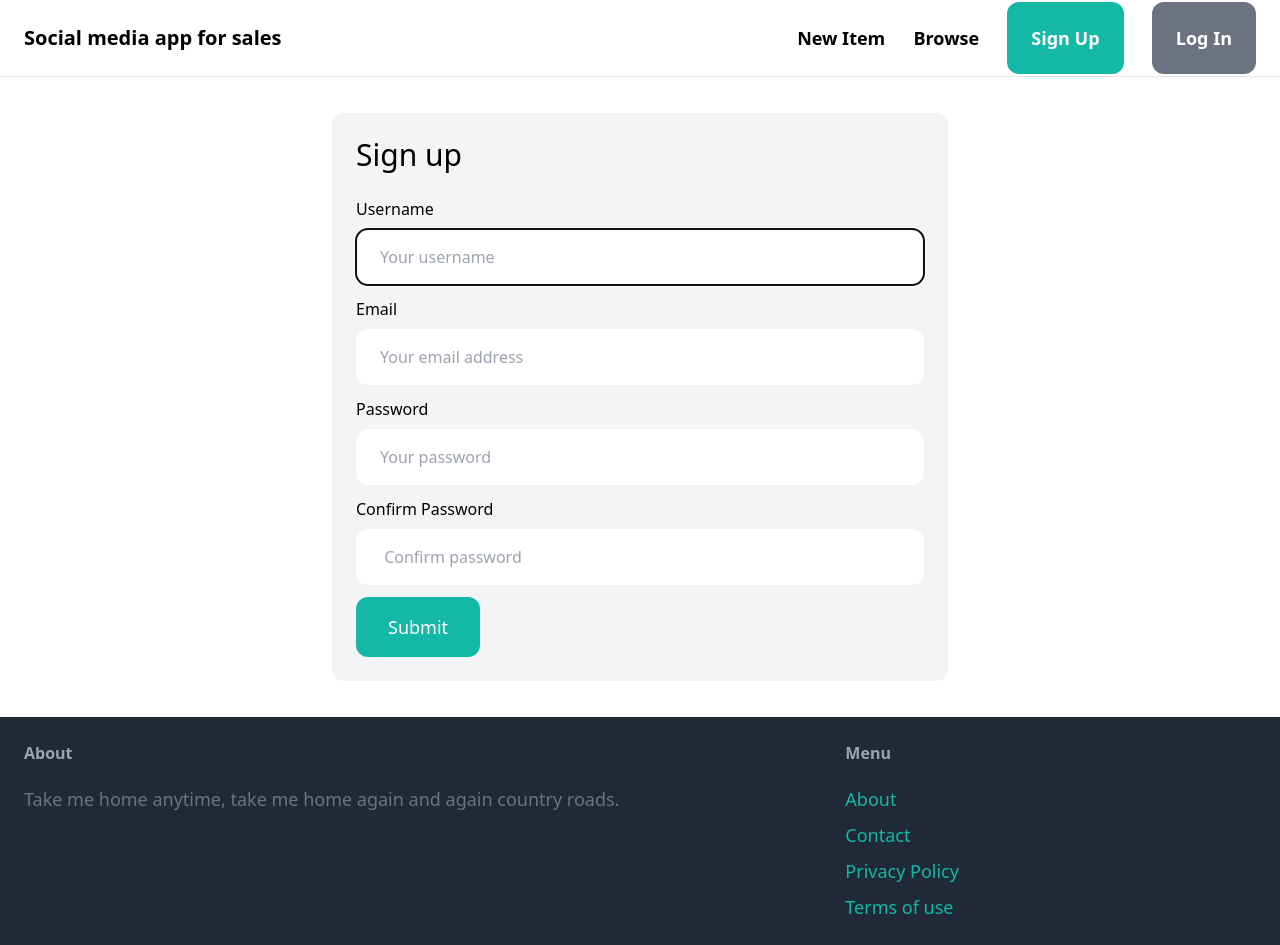
After one commit to kiplongu/SocialMediaApp, a Django app: page /signup/ in a window 1280 px wide. The commit adds this page. Run offline with Django 4.2, Linux system fonts and the light colour scheme; some libraries are stand-ins or nearby versions.

Commit message:
Implemented Signup functionality in the application

```diff
--- /dev/null
+++ b/fuseapp/core/forms.py
@@ -0,0 +1,25 @@
+from django import forms
+from django.contrib.auth.forms import UserCreationForm
+from django.contrib.auth.models import User
+
+class SignupForm(UserCreationForm):
+    class Meta:
+        model = User
+        fields = ('username', 'email', 'password1', 'password2')
+
+    username = forms.CharField(widget=forms.TextInput(attrs={
+        'placeholder': 'Your username',
+        'class': 'w-full py-4 px-6 rounded-xl'
+    }))
+    email = forms.CharField(widget=forms.EmailInput(attrs={
+        'placeholder': 'Your email address',
+        'class': 'w-full py-4 px-6 rounded-xl'
+    }))
+    password1 = forms.CharField(widget=forms.PasswordInput(attrs={
+        'placeholder': 'Your password',
+        'class': 'w-full py-4 px-6 rounded-xl'
+    }))
+    password2 = forms.CharField(widget=forms.PasswordInput(attrs={
+        'placeholder': ' Confirm password',
+        'class': 'w-full py-4 px-6 rounded-xl'
+    }))
--- a/fuseapp/core/templates/core/base.html
+++ b/fuseapp/core/templates/core/base.html
@@ -10,14 +10,14 @@
     <nav
       class="py-6 px-6 flex justify-between items-center border-b border-gray-200"
     >
-      <a href="/" class="text-xl font-semibold">Puddle app</a>
+      <a href="/" class="text-xl font-semibold"> Social media app for sales</a>
       <div class="space-x-6">
         <a href="#" class="text-lg font-semibold hover:text-gray-500"
           >New Item</a
         >
         <a href="#" class="text-lg font-semibold hover:text-gray-500">Browse</a>
         <a
-          href="#"
+          href="{% url 'core:signup' %}"
           class="px-6 py-6 text-lg font-semibold bg-teal-500 text-white rounded-xl hover:bg-teal-700"
           >Sign Up</a
         >
@@ -33,7 +33,7 @@
       <div class="w-2/3 pr-10">
         <h3 class="mb-5 font-semibold text-gray-400">About</h3>
         <p class="text-lg text-gray-500">
-          im coming home anytime, take me home again and again country roads.
+          Take me home anytime, take me home again and again country roads.
         </p>
       </div>
       <div class="w-1/3">
@@ -46,7 +46,7 @@
           </li>
           <li>
             <a
-              href="{% url 'contact' %}"
+              href="{% url 'core:contact' %}"
               class="text-lg text-teal-500 hover:text-teal-700"
               >Contact</a
             >
--- /dev/null
+++ b/fuseapp/core/templates/core/signup.html
@@ -0,0 +1,41 @@
+{% extends 'core/base.html' %}
+{% block title %}
+Sign up
+{% endblock %}
+
+{% block content %}
+<div class="w-1/2 my-3 mx-auto p-6 bg-gray-100 rounded-xl">
+    <h1 class="mb-6 text-3xl">Sign up</h1>
+    <form method="post" action=".">
+        {% csrf_token %}
+
+        <div class="mb-3">
+            <label class="inline-block mb-2">Username</label><br>
+            {{ form.username }}
+        </div>
+        <div class="mb-3">
+            <label class="inline-block mb-2">Email</label><br>
+            {{ form.email }}
+        </div>
+        <div class="mb-3">
+            <label class="inline-block mb-2">Password</label><br>
+            {{ form.password1 }}
+        </div>
+        <div class="mb-3">
+            <label class="inline-block mb-2">Confirm Password</label><br>
+            {{ form.password2 }}
+        </div>
+        {% if form.errors or form.non_field_errors %}
+        <div class="mb-3 p-6 bg-red-100 rounded-xl">
+            {% for field in form %}
+            {{ field.errors }}
+            {% endfor %}
+            {{ form.non_field_errors }}
+        </div>
+        {% endif %}
+        <button class="py-4 px-8 text-lg bg-teal-500 hover:bg-teal-700 rounded-xl text-white">Submit</button>
+    </form>
+</div>
+
+
+{% endblock %}
--- /dev/null
+++ b/fuseapp/core/urls.py
@@ -0,0 +1,10 @@
+from django.urls import path
+from . import views
+
+app_name = 'core'
+
+urlpatterns = [
+    path('', views.index, name='index'),
+    path('contact/', views.contact, name='contact'),
+    path('signup/', views.signup, name= 'signup'),
+]
--- a/fuseapp/core/views.py
+++ b/fuseapp/core/views.py
@@ -1,5 +1,6 @@
-from django.shortcuts import render
+from django.shortcuts import render, redirect
 from item.models import Category, Item
+from .forms import SignupForm
 
 
 def index(request):
@@ -13,3 +14,19 @@ def index(request):
 
 def contact(request):
     return render(request, 'core/contact.html', {})
+
+
+def signup(request):
+    if request.method =='POST':
+        form = SignupForm(request.POST)
+        if form.is_valid():
+            form.save()
+
+            return redirect('/login/')
+
+    else:
+        form = SignupForm()
+
+    return render(request, 'core/signup.html',{
+        'form': form
+    })
--- a/fuseapp/fuseapp/urls.py
+++ b/fuseapp/fuseapp/urls.py
@@ -18,12 +18,10 @@ from django.conf import settings
 from django.conf.urls.static import static
 from django.contrib import admin
 from django.urls import path, include
-from core.views import index, contact
 
 
 urlpatterns = [
-    path('', index, name='index'),
+    path('', include('core.urls')),
     path('items/', include('item.urls')),
-    path('contact/', contact, name='contact'),
     path('admin/', admin.site.urls),
 ] + static(settings.MEDIA_URL, document_root=settings.MEDIA_ROOT)
```
Also changed, not shown: fuseapp/db.sqlite3.
